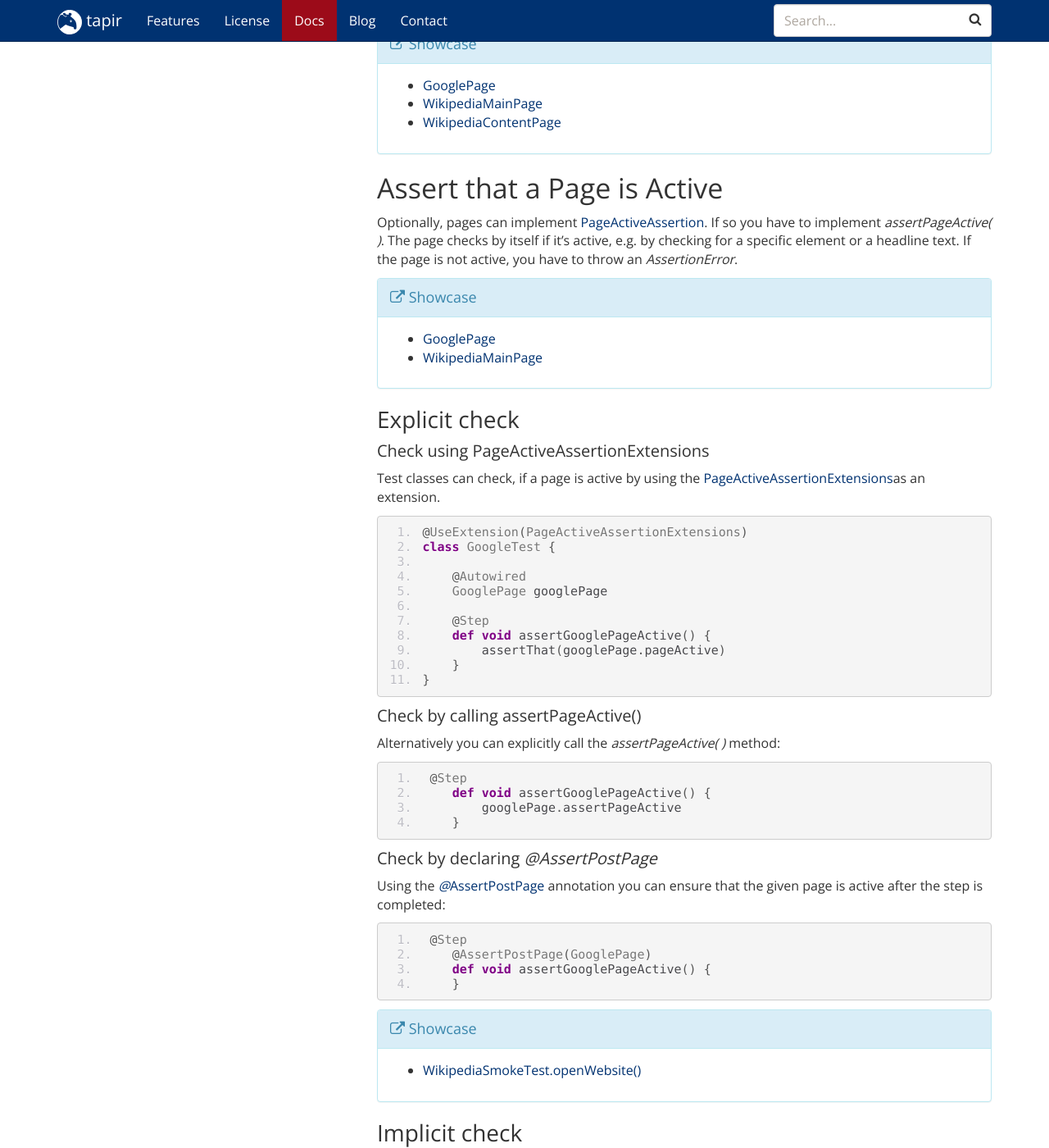
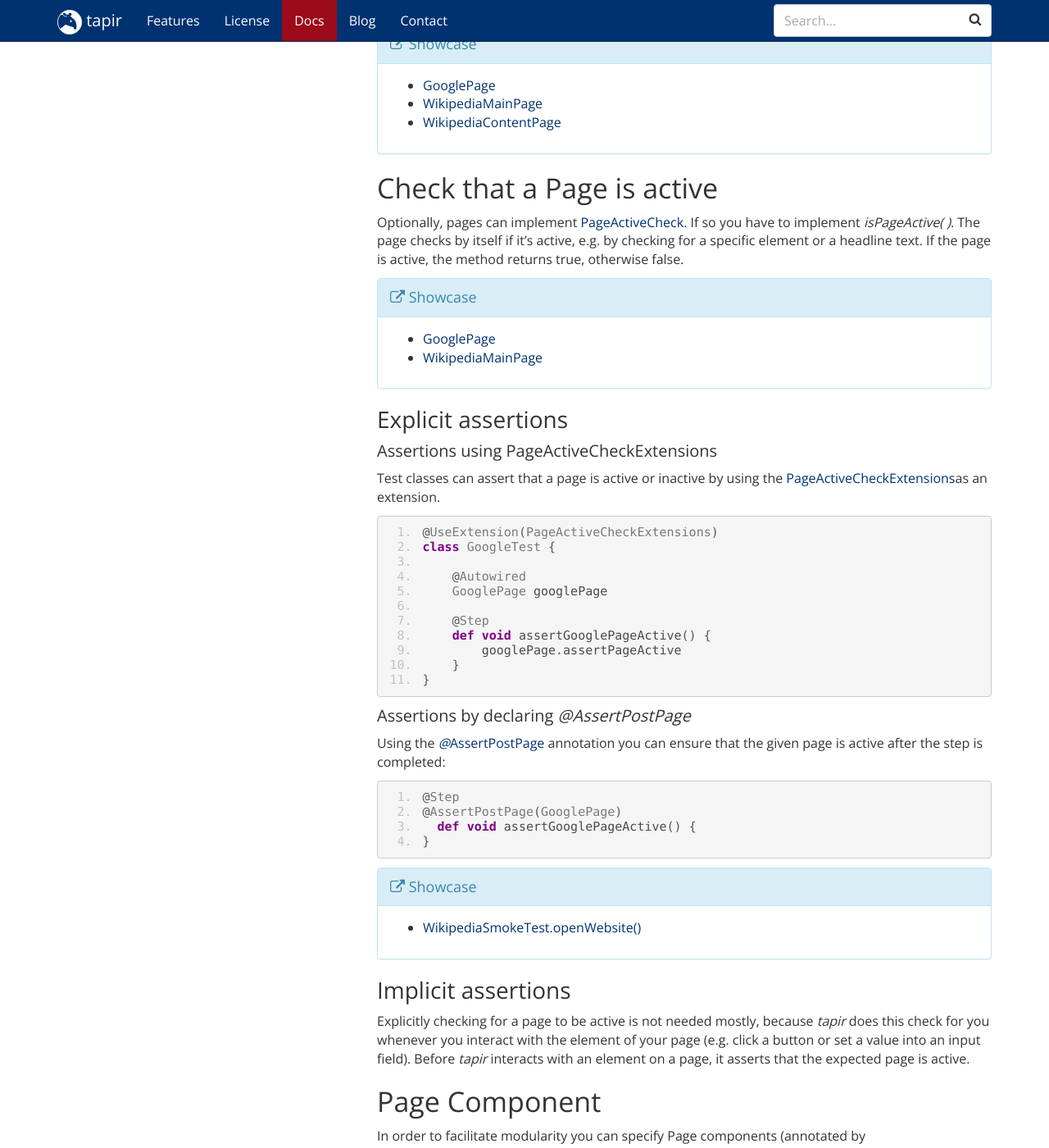
Before and after one commit to tapir-test/tapir-website, a Jekyll site: the page built from _docs/usingtapir/Page_Objects.md, in a window 1280 px wide and 1400 px high, scrolled down 1799 px. Shown: the whole window at 82% size. Built offline with Jekyll 4.4.1, drawn with Linux system fonts in a browser that asks for light colours; comment, search, counter and statistics services are not loaded; some of the changed text lies outside the part shown.

Commit message:
Migration from PageActiveAssertion to PageActiveCheck
Signed-off-by: Oliver Libutzki <oliver.libutzki@bmiag.de>

````diff
--- a/_docs/usingtapir/Page_Objects.md
+++ b/_docs/usingtapir/Page_Objects.md
@@ -127,14 +127,13 @@ class GoogleTest {
 </div>
 
 
-##  Assert that a Page is Active
+##  Check that a Page is active
 
 Optionally, pages can implement
-[PageActiveAssertion](https://www.javadoc.io/page/de.bmiag.tapir/tapir/latest/de/bmiag/tapir/page/annotation/PageActiveAssertion.html).
-If so you have to implement *assertPageActive( )*. The page checks by
+[PageActiveCheck](https://www.javadoc.io/page/de.bmiag.tapir/tapir/latest/de/bmiag/tapir/page/annotation/PageActiveCheck.html).
+If so you have to implement *isPageActive( )*. The page checks by
 itself if it's active, e.g. by checking for a specific element or a
-headline text. If the page is not active, you have to throw an
-*AssertionError*.
+headline text. If the page is active, the method returns true, otherwise false.
 
 <div class="panel panel-info">
   <div class="panel-heading">
@@ -151,17 +150,15 @@ headline text. If the page is not active, you have to throw an
   </ul>
   </div>
 </div>
+### Explicit assertions
 
-### Explicit check
+#### Assertions using PageActiveCheckExtensions
 
-#### Check using PageActiveAssertionExtensions
-
-Test classes can check, if a page is active by using
-the [PageActiveAssertionExtensions](https://www.javadoc.io/page/de.bmiag.tapir/tapir/latest/de/bmiag/tapir/page/extensions/PageActiveAssertionExtensions.html)as
-an extension.
+Test classes can assert that a page is active or inactive by using
+the [PageActiveCheckExtensions](https://www.javadoc.io/page/de.bmiag.tapir/tapir/latest/de/bmiag/tapir/page/extensions/PageActiveCheckExtensions.html)as an extension.
 
 ``` xtend
-@UseExtension(PageActiveAssertionExtensions)
+@UseExtension(PageActiveCheckExtensions)
 class GoogleTest {
 
     @Autowired
@@ -169,23 +166,12 @@ class GoogleTest {
 
     @Step
     def void assertGooglePageActive() {
-        assertThat(googlePage.pageActive)
+        googlePage.assertPageActive
     }
 }
 ```
 
-#### Check by calling assertPageActive()
-
-Alternatively you can explicitly call the *assertPageActive( )* method:
-
-``` xtend
- @Step
-    def void assertGooglePageActive() {
-        googlePage.assertPageActive
-    }
-```
-
-#### Check by declaring *@AssertPostPage*
+#### Assertions by declaring *@AssertPostPage*
 
 Using
 the [*@*AssertPostPage](https://www.javadoc.io/page/de.bmiag.tapir/tapir/latest/de/bmiag/tapir/page/annotation/AssertPostPage.html)
@@ -193,10 +179,10 @@ annotation you can ensure that the given page is active after the step
 is completed:
 
 ``` xtend
- @Step
-    @AssertPostPage(GooglePage)
-    def void assertGooglePageActive() {
-    }
+@Step
+@AssertPostPage(GooglePage)
+  def void assertGooglePageActive() {
+}
 ```
 
 <div class="panel panel-info">
@@ -212,14 +198,12 @@ is completed:
   </div>
 </div>
 
-### Implicit check
+### Implicit assertions
 
 Explicitly checking for a page to be active is not needed mostly,
-because <i>tapir</i> does this check for you whenever you interact with the
+because <i>tapir</i> does this check for you whenever you interact with the element of your
 page (e.g. click a button or set a value into an input field). Before
-<i>tapir</i> interacts with an element on a page, it calls the page's
-*assertPageActive( )* method and only proceeds if no AssertionError is
-thrown.
+<i>tapir</i> interacts with an element on a page, it asserts that the expected page is active.
 
 ## Page Component
 
@@ -229,7 +213,7 @@ In order to facilitate modularity you can specify Page components
 are reusable parts of your pages. Several pages can reference or include
 the same page component. Page components do not "know" where they are
 embedded, in other words, they are contextless and can not implement
-*PageActiveAssertion*.
+*PageActiveCheck*.
 
 Comparison of a page and a page component:
 
@@ -259,7 +243,7 @@ Comparison of a page and a page component:
   </tr>
 
   <tr>
-    <td>PageActiveAssertion</td>
+    <td>PageActiveCheck</td>
     <td style="text-align: center;"><div class="fa fa-check"/></td>
     <td style="text-align: center;"><div class="fa fa-times"/></td>
   </tr>
````
Also changed, not shown: _docs/customization/Step_Execution_Invocation_Handler.md (+2 -1 lines).
